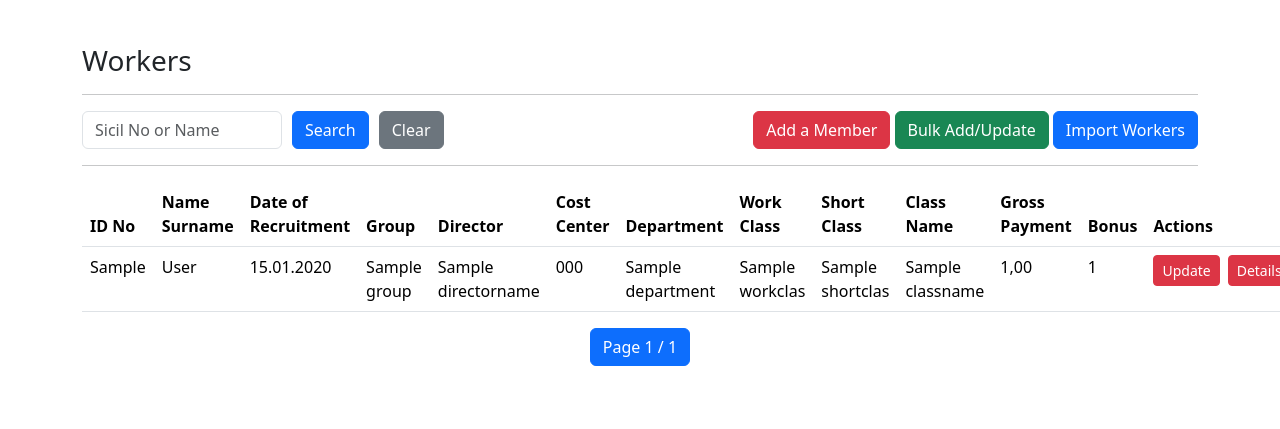
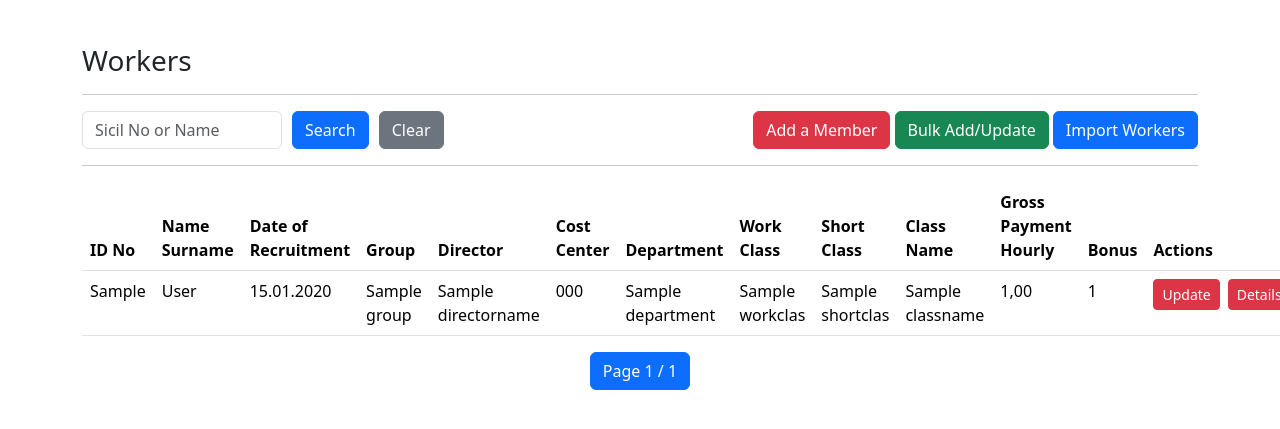
Before and after one commit to omercengiz/putzmeisterapp, a Django app: page /workers/dashboard/ in a window 1280 px wide; the page is wider, and only the part inside the window is pictured. Shown: the part 56-485 px from the top of that part. Run offline with Django 4.2, Linux system fonts and the light colour scheme; a user stored in the database is signed in; tables that the repository leaves empty hold one stand-in row (values such as "Sample post").

Commit message:
feature: rename gross_salary column

```diff
--- a/templates/addworkers.html
+++ b/templates/addworkers.html
@@ -45,7 +45,7 @@
                     {{ form.class_name|as_crispy_field }}
                 </div>
                 <div class="col-md-6 mb-3">
-                    {{ form.gross_payment|as_crispy_field }}
+                    {{ form.gross_payment_hourly|as_crispy_field }}
                 </div>
                 <div class="col-md-6 mb-3">
                     {{ form.currency|as_crispy_field }}
--- a/templates/bulk_gross_salaries.html
+++ b/templates/bulk_gross_salaries.html
@@ -19,7 +19,7 @@
         {{ form.year|as_crispy_field }}
       </div>
       <div class="col-md-3">
-        {{ form.gross_salary|as_crispy_field }}
+        {{ form.gross_salary_hourly|as_crispy_field }}
       </div>
       <div class="col-md-2">
         {{ form.currency|as_crispy_field }}
--- a/templates/dashboard.html
+++ b/templates/dashboard.html
@@ -50,7 +50,7 @@
         <th>Work Class</th>
         <th>Short Class</th>
         <th>Class Name</th>
-        <th>Gross Payment</th>
+        <th>Gross Payment Hourly</th>
         <th>Bonus</th>
         <th>Actions</th>
       </tr>
@@ -69,7 +69,7 @@
             <td>{{ worker.work_class }}</td>
             <td>{{ worker.short_class }}</td>
             <td>{{ worker.class_name }}</td>
-            <td>{{ worker.gross_payment|floatformat:2|localize }}</td>
+            <td>{{ worker.gross_payment_hourly|floatformat:2|localize }}</td>
             <td>{{ worker.bonus }}</td>
             <td>
               <div class="d-flex gap-2">
--- a/templates/import_workers.html
+++ b/templates/import_workers.html
@@ -49,7 +49,7 @@
               <li class="list-group-item">Work Class</li>
               <li class="list-group-item">Class Name</li>
               <li class="list-group-item">Department</li>
-              <li class="list-group-item">Gross Payment</li>
+              <li class="list-group-item">Gross Payment Hourly</li>
               <li class="list-group-item">Currency</li>
               <li class="list-group-item">Bonus</li>
             </ul>
--- a/templates/updateworkers.html
+++ b/templates/updateworkers.html
@@ -43,7 +43,7 @@
                     {{ form.class_name|as_crispy_field }}
                 </div>
                 <div class="col-md-6 mb-3">
-                    {{ form.gross_payment|as_crispy_field }}
+                    {{ form.gross_payment_hourly|as_crispy_field }}
                 </div>
                 <div class="col-md-6 mb-3">
                     {{ form.currency|as_crispy_field }}
--- a/templates/worker_salary_list.html
+++ b/templates/worker_salary_list.html
@@ -57,7 +57,7 @@
 
         <!-- Sol Sütun -->
         <div class="col-md-6">
-          <p class="mb-1"><strong>Tanımlı Gross Payment:</strong> {{ worker.gross_payment|floatformat:2|localize }}</p>
+          <p class="mb-1"><strong>Tanımlı Gross Payment:</strong> {{ worker.gross_payment_hourly|floatformat:2|localize }}</p>
           <p class="mb-1"><strong>Currency:</strong> {{ worker.currency }}</p>
           <p class="mb-1"><strong>Bonus:</strong> {{ worker.bonus }}</p>
         </div>
@@ -123,7 +123,7 @@
 
             <td class="text-end">
               {% if row.salary %}
-                  {{ row.salary.gross_salary|floatformat:2|localize }}
+                  {{ row.salary.gross_salary_hourly|floatformat:2|localize }}
               {% else %}
                   <span class="text-muted">There is no salary for this month</span>
               {% endif %}
--- a/workers/forms.py
+++ b/workers/forms.py
@@ -19,7 +19,7 @@ class WorkersForm(forms.ModelForm):
             "date_of_recruitment",
             "work_class",
             "class_name",
-            "gross_payment",
+            "gross_payment_hourly",
             "currency",
             "bonus",
             "total_work_hours",
@@ -68,7 +68,7 @@ class GrossSalaryBulkForm(forms.Form):
     )
 
     # Burada initial vermiyoruz ki "0" değerinden dolayı override engellenmesin
-    gross_salary = forms.DecimalField(
+    gross_salary_hourly = forms.DecimalField(
         label="Gross Salary", max_digits=15, decimal_places=2, min_value=Decimal('0')
     )
 
@@ -82,9 +82,9 @@ class GrossSalaryBulkForm(forms.Form):
 
     def __init__(self, *args, **kwargs):
         """
-        - refresh=1 (worker değişti) geldiğinde currency ve gross_salary'ı
+        - refresh=1 (worker değişti) geldiğinde currency ve gross_salary_hourly'ı
           Workers tablosundan ZORLA doldur.
-        - refresh yoksa ve gross_salary boş ise yine Workers'tan doldur.
+        - refresh yoksa ve gross_salary_hourly boş ise yine Workers'tan doldur.
         """
         super().__init__(*args, **kwargs)
         self.fields['worker'].label_from_instance = lambda obj: (obj.sicil_no or "").strip()
@@ -99,29 +99,29 @@ class GrossSalaryBulkForm(forms.Form):
                 if w:
                     # currency'i her durumda otomatik set et (FK id)
                     data['currency'] = w.currency_id or ''
-                    # gross_salary kuralı:
-                    #  - refresh=1 ise ZORLA worker.gross_payment ile doldur
-                    #  - değilse ve kullanıcı alanı boş bıraktıysa yine doldur
-                    if refresh == '1' or not data.get('gross_salary'):
-                        data['gross_salary'] = (w.gross_payment or '')
+                    # gross_salary_hourly kuralı:
+                    #  - refresh=1 ise hard update/insert yap worker.gross_payment_hourly ile doldur
+                    #  - değilse ve alanı boş bıraktıysa yine doldur
+                    if refresh == '1' or not data.get('gross_salary_hourly'):
+                        data['gross_salary_hourly'] = (w.gross_payment_hourly or '')
                     self.data = data
         else:
             # GET/initial senaryosu (opsiyonel)
             w = self.initial.get('worker') if isinstance(self.initial, dict) else None
             if isinstance(w, Workers):
                 self.fields['currency'].initial = w.currency_id or None
-                if w.gross_payment is not None:
-                    self.fields['gross_salary'].initial = w.gross_payment
+                if w.gross_payment_hourly is not None:
+                    self.fields['gross_salary_hourly'].initial = w.gross_payment_hourly
 
 
 class WorkerGrossMonthlyForm(forms.ModelForm):
     class Meta:
         model = WorkerGrossMonthly
-        fields = ["year", "month", "gross_salary", "currency"]
+        fields = ["year", "month", "gross_salary_hourly", "currency"]
         widgets = {
             "year": forms.NumberInput(attrs={"min": 2000, "max": 2100}),
             "month": forms.NumberInput(attrs={"min": 1, "max": 12}),
-            "gross_salary": forms.NumberInput(attrs={"step": "0.01", "min": "0"}),
+            "gross_salary_hourly": forms.NumberInput(attrs={"step": "0.01", "min": "0"}),
         }
 
 class WorkerImportForm(forms.Form):
--- a/workers/views.py
+++ b/workers/views.py
@@ -160,7 +160,7 @@ def deleteWorkers(request, id):
             date_of_recruitment=worker.date_of_recruitment,
             work_class=worker.work_class,
             class_name=worker.class_name,
-            gross_payment=worker.gross_payment,
+            gross_payment_hourly=worker.gross_payment_hourly,
             currency=worker.currency,
             bonus=worker.bonus,
             exit_date=exit_date,
@@ -177,7 +177,7 @@ def deleteWorkers(request, id):
         archived_worker.date_of_recruitment = worker.date_of_recruitment
         archived_worker.work_class = worker.work_class
         archived_worker.class_name = worker.class_name
-        archived_worker.gross_payment = worker.gross_payment
+        archived_worker.gross_payment_hourly = worker.gross_payment_hourly
         archived_worker.currency = worker.currency
         archived_worker.bonus = worker.bonus
         archived_worker.exit_date = exit_date
@@ -219,7 +219,7 @@ def deleteWorkers(request, id):
             archived_worker=archived_worker,
             year=s.year,
             month=s.month,
-            gross_salary=s.gross_salary,
+            gross_salary_hourly=s.gross_salary_hourly,
             currency=s.currency,
             sicil_no=s.sicil_no,
             created_at=s.created_at,
@@ -310,19 +310,19 @@ def bulk_set_gross_salaries(request):
             worker = form.cleaned_data['worker']
             year = form.cleaned_data['year']
             months = form.cleaned_data['months']
-            gross_salary = form.cleaned_data['gross_salary']
+            gross_salary_hourly = form.cleaned_data['gross_salary_hourly']
             overwrite = form.cleaned_data['overwrite_existing']
 
             for m in months:
                 if overwrite:
                     WorkerGrossMonthly.objects.update_or_create(
                         worker=worker, year=year, month=m,
-                        defaults={'gross_salary': gross_salary, 'currency': worker.currency},
+                        defaults={'gross_salary_hourly': gross_salary_hourly, 'currency': worker.currency},
                     )
                 else:
                     WorkerGrossMonthly.objects.get_or_create(
                         worker=worker, year=year, month=m,
-                        defaults={'gross_salary': gross_salary, 'currency': worker.currency},
+                        defaults={'gross_salary_hourly': gross_salary_hourly, 'currency': worker.currency},
                     )
 
             messages.success(request, f"{worker.sicil_no} ({worker.name_surname}) için kayıtlar güncellendi.")
@@ -363,7 +363,7 @@ def update_salary_record(request, salary_id):
                 worker=worker,
                 year=year,
                 month=month,
-                gross_salary=worker.gross_payment or 0,
+                gross_salary_hourly=worker.gross_payment_hourly or 0,
                 currency=worker.currency,
             )
         else:
@@ -404,7 +404,7 @@ def update_salary_record(request, salary_id):
                 year=year,
                 month=month,
                 defaults={
-                    "gross_salary": worker.gross_payment or 0,
+                    "gross_salary_hourly": worker.gross_payment_hourly or 0,
                     "currency": worker.currency,
                     "sicil_no": worker.sicil_no
                 }
@@ -511,7 +511,7 @@ def import_workers(request):
                     "Work class": "work_class",
                     "Class name": "class_name",
                     "Department": "department",
-                    "Gross payment": "gross_payment",
+                    "Gross payment hourly": "gross_payment_hourly",
                     "Currency": "currency",
                     "Bonus": "bonus",
                 }
@@ -597,7 +597,7 @@ def import_workers(request):
                         defaults={
                             "name_surname": row.get("name_surname"),
                             "date_of_recruitment": date_val,
-                            "gross_payment": row.get("gross_payment", 0),
+                            "gross_payment_hourly": row.get("gross_payment_hourly", 0),
                             "bonus": row.get("bonus", 0),
                             "author_id": request.user.id,
                             **lookup_ids
```
Also changed, not shown: templates/user_create.html (deleted, +0 -13 lines), workers/models.py (+4 -4 lines), workers/migrations/0004_migration_fieldchange.py (added).
